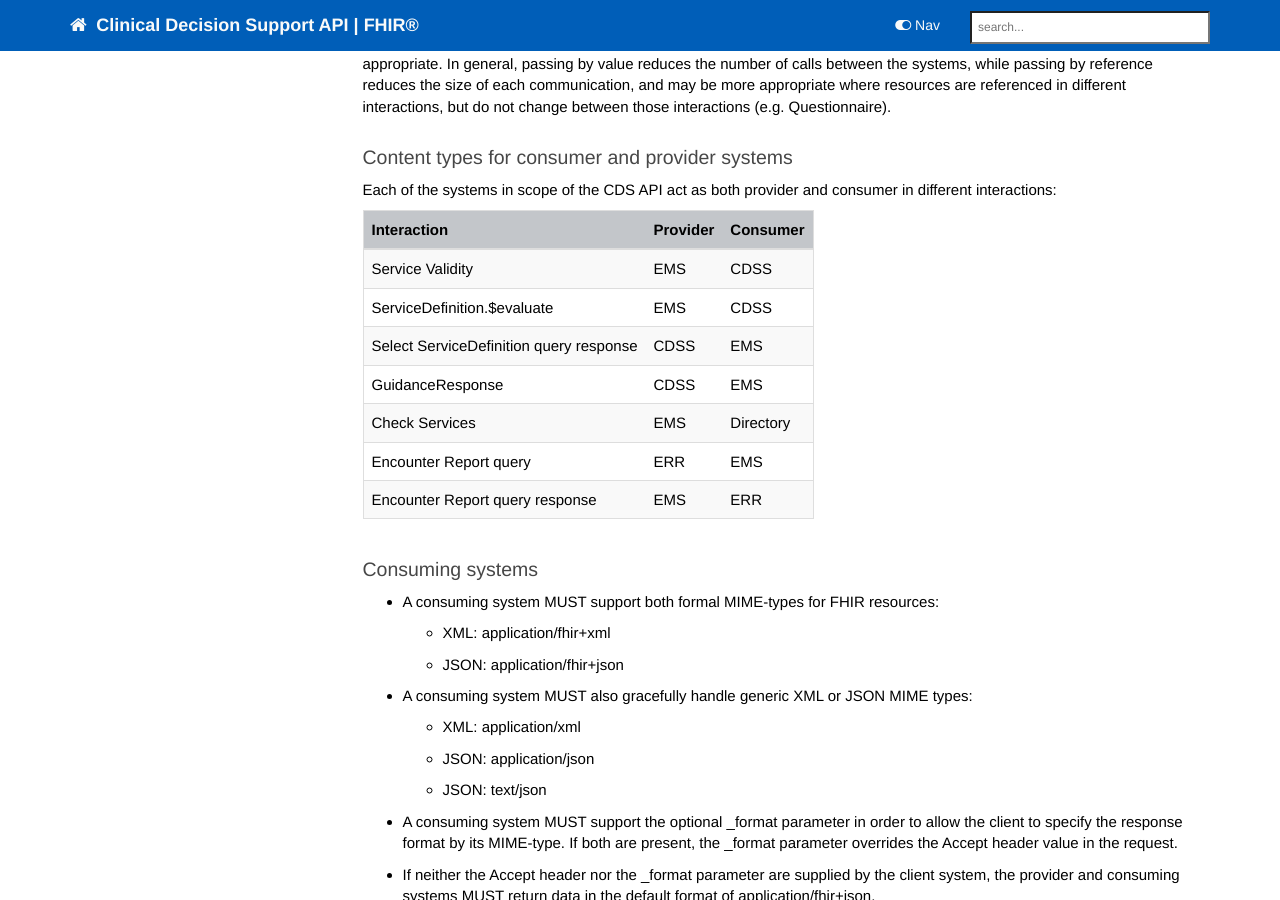
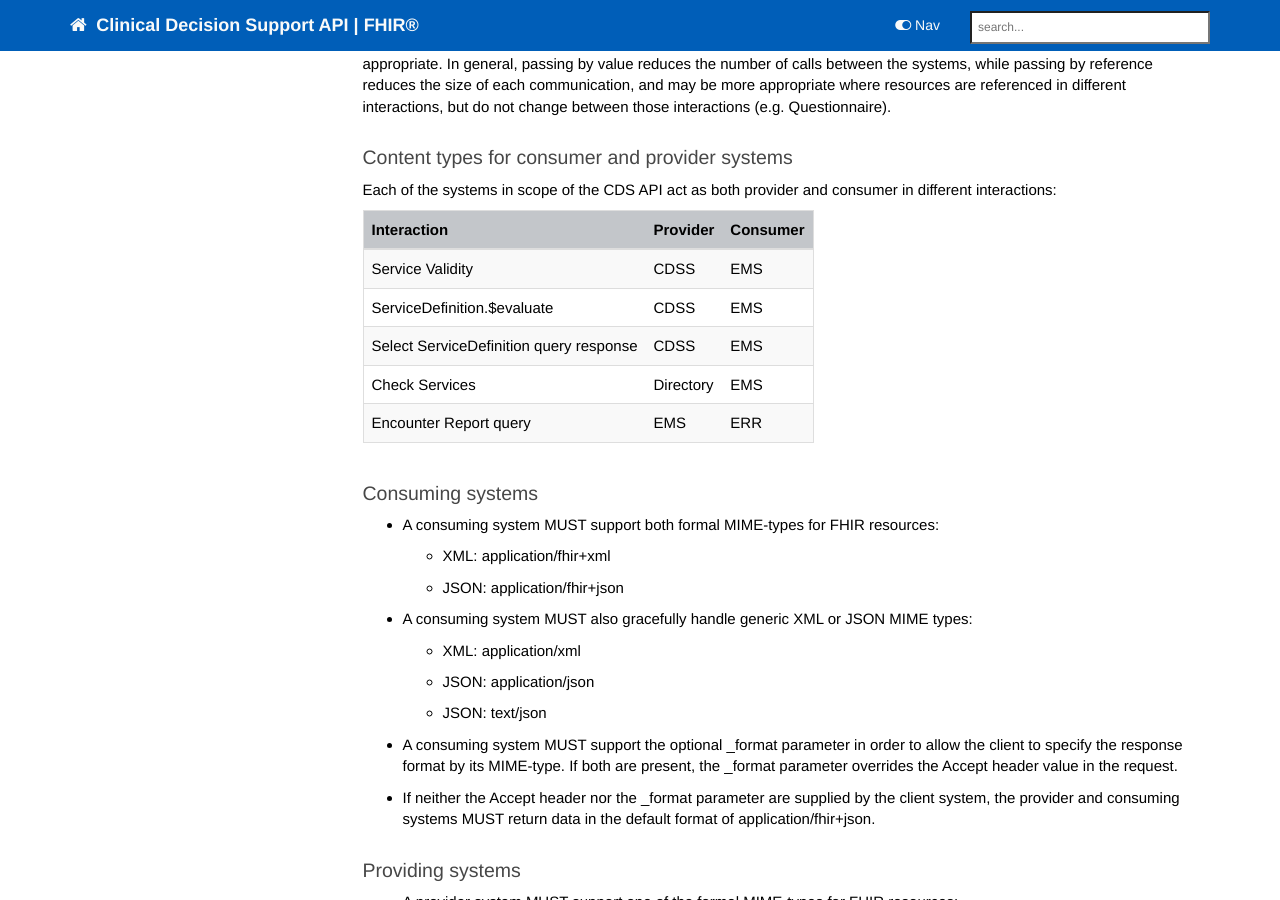
Before and after one commit to nhsconnect/FHIR-CDS, a Jekyll site: the page built from pages/explore/api_general_guidance.md, in a window 1280 px wide and 900 px high, scrolled down 1875 px. Built offline with Jekyll 4.4.1, drawn with Linux system fonts in a browser that asks for light colours; nearby versions of some CDN libraries; our own code applies the rules of GitHub Pages for plain Markdown files; comment, search, counter and statistics services are not loaded.

Commit message:
UECI-344

```diff
--- a/pages/explore/api_general_guidance.md
+++ b/pages/explore/api_general_guidance.md
@@ -73,14 +73,11 @@ Each of the systems in scope of the CDS API act as both provider and consumer in
 
 | Interaction                 | Provider | Consumer |
 | -----------------------     | -------  | ------- |
-| Service Validity            | EMS | CDSS |
-| ServiceDefinition.$evaluate | EMS | CDSS |
+| Service Validity            | CDSS | EMS |
+| ServiceDefinition.$evaluate | CDSS | EMS |
 | Select ServiceDefinition query response | CDSS | EMS |
-| GuidanceResponse            | CDSS | EMS |
-| Check Services              | EMS | Directory |
-| Encounter Report query      | ERR | EMS |
-| Encounter Report query response   | EMS | ERR |
-
+| Check Services              | Directory | EMS |
+| Encounter Report query      | EMS | ERR |
 
 ### Consuming systems ###
 
```
